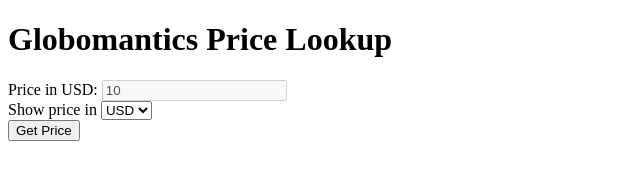
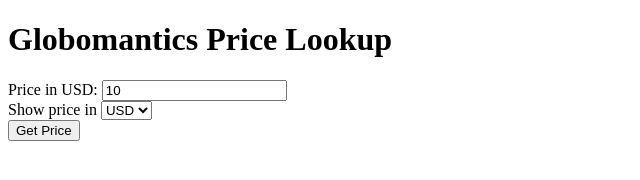
Before and after one commit to taylonr/ps-sinonjs, a website: page public/item.html in a window 1280 px wide. Shown: the whole page, without its empty margins (0-640 px from the left). Drawn offline with nearby package versions, Linux system fonts and the light colour scheme.

Commit message:
Don't make the input disabled.

```diff
--- a/public/item.html
+++ b/public/item.html
@@ -11,7 +11,7 @@
     <h1>Globomantics Price Lookup</h1>
     <div>
         <label>Price in USD:
-            <input type="number" disabled value="10" />
+            <input type="number" value="10" />
         </label>
     </div>
 
```
